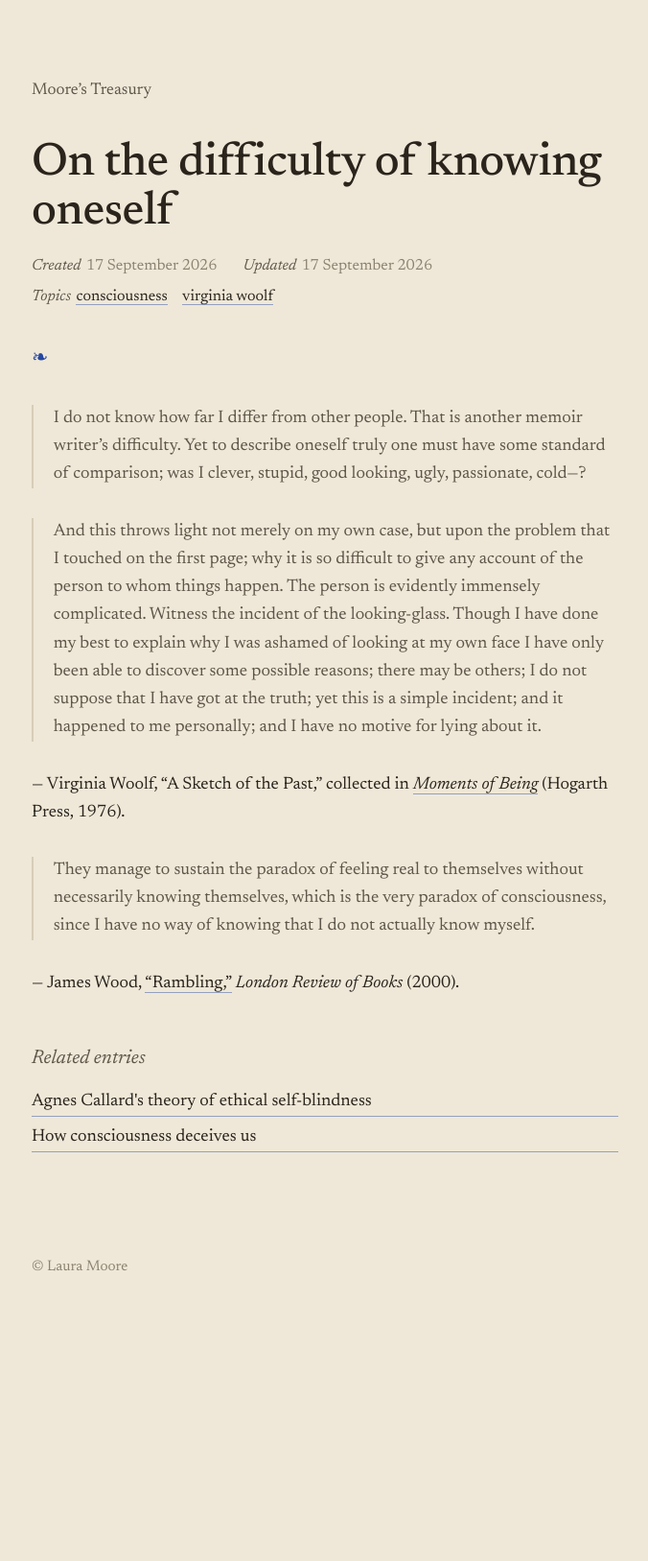
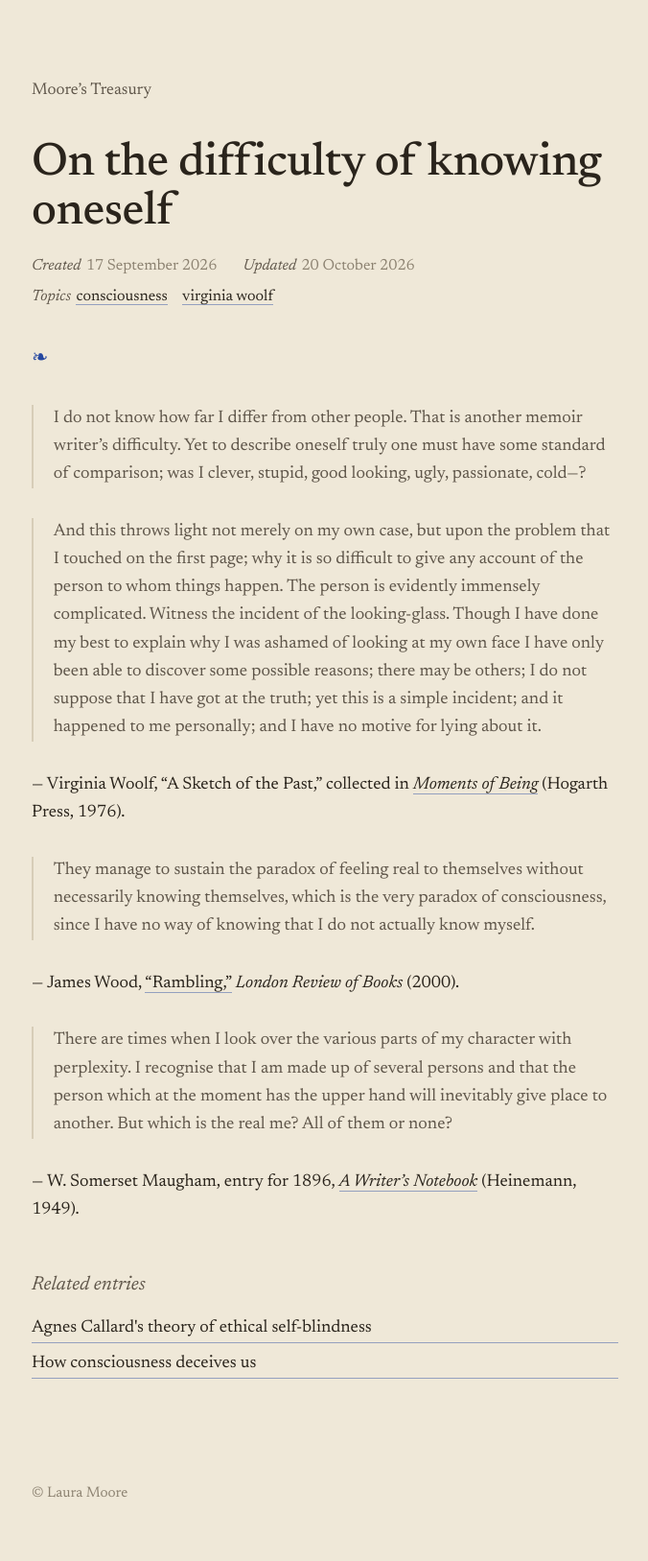
Before and after one commit to lauramoorewrites-del/treasury, a Jekyll site: the page built from _pages/on-the-difficulty-of-knowing-oneself.md, in a window 1280 px wide. Shown: the whole page at 96% size, without its empty margins (301-977 px from the left). Built offline with Jekyll 4.4.1, drawn with Linux system fonts in a browser that asks for light colours; before the commit the page ends 1391 px from its top, so only the background shows below that.

Commit message:
Add Maugham (1896) to On the difficulty of knowing oneself
Co-Authored-By: Claude Opus 5.5 (1M context) <noreply@anthropic.com>

```diff
--- a/_pages/on-the-difficulty-of-knowing-oneself.md
+++ b/_pages/on-the-difficulty-of-knowing-oneself.md
@@ -3,7 +3,7 @@ layout: default
 id: 73
 title: "On the difficulty of knowing oneself"
 created: "17 September 2026"
-updated: "17 September 2026"
+updated: "20 October 2026"
 topics: [consciousness, virginia woolf]
 related:
   - title: "Agnes Callard's theory of ethical self-blindness"
@@ -21,3 +21,7 @@ related:
 > They manage to sustain the paradox of feeling real to themselves without necessarily knowing themselves, which is the very paradox of consciousness, since I have no way of knowing that I do not actually know myself.
 
 — James Wood, ["Rambling,"](https://www.lrb.co.uk/the-paper/v22/n11/james-wood/rambling) *London Review of Books* (2000).
+
+> There are times when I look over the various parts of my character with perplexity. I recognise that I am made up of several persons and that the person which at the moment has the upper hand will inevitably give place to another. But which is the real me? All of them or none?
+
+— W. Somerset Maugham, entry for 1896, [*A Writer’s Notebook*](https://bookshop.org/a/113685/9780307473196) (Heinemann, 1949).
```
Also changed, not shown: index.md (+3 -3 lines), topics/consciousness.md (+1 -1 lines), topics/virginia-woolf.md (+3 -3 lines).
